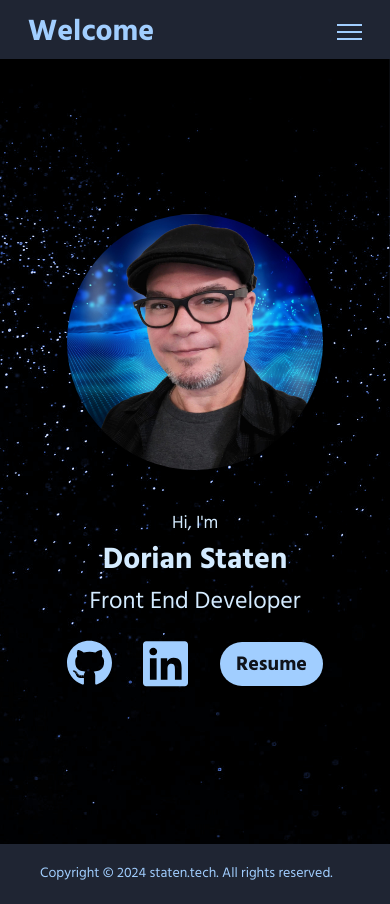
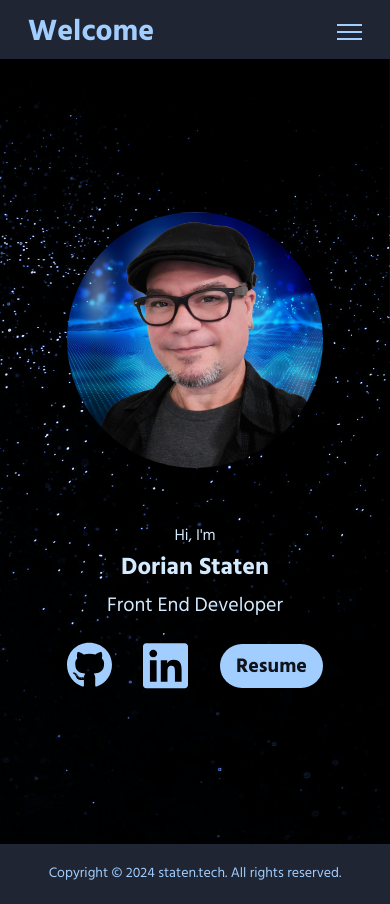
Before and after one commit to dastaten/staten-tech, a React (Vite) app: page / in a window 390 px wide. Built offline with nearby package versions, Linux system fonts and the light colour scheme.

Commit message:
Homepage now responsive

```diff
--- a/src/components/Footer.jsx
+++ b/src/components/Footer.jsx
@@ -1,6 +1,6 @@
 export default function Footer() {
   return (
-    <footer className='px-10 py-5 text-sm lg:text-base text-alt bg-[#1f2533]'>
+    <footer className='text-center px-10 py-5 text-sm lg:text-base text-alt bg-[#1f2533]'>
       Copyright &copy; {new Date().getFullYear()} staten.tech. All rights reserved.
     </footer>
   );
--- a/src/components/Section.jsx
+++ b/src/components/Section.jsx
@@ -1,6 +1,6 @@
 export default function Section({ children }) {
   return (
-    <section className='bg-background bg-cover bg-center px-10 text-base md:text-lg lg:text-xl text-default flex flex-col items-center justify-center w-full min-h-[93vh] md:h-[92vh] lg:h-[91vh]'>
+    <section className='bg-background bg-cover bg-center px-10 text-base md:text-lg lg:text-xl text-default flex w-full min-h-[93vh] md:h-[92vh] lg:h-[91vh]'>
       {children}
     </section>
   );
--- a/src/components/navigation/CreateNavLink.jsx
+++ b/src/components/navigation/CreateNavLink.jsx
@@ -15,7 +15,7 @@ export default function CreateNavLink({
     document.title = `${pageTitle} | Dorian Staten's Front End Developer Portfolio`;
   }, [pageTitle]);
 
-  if (type === 'hamburger') {
+  if (type === 'mobile') {
     return (
       <NavLink
         className='p-2 rounded-md text-alt'
--- a/src/components/navigation/MobileNav.jsx
+++ b/src/components/navigation/MobileNav.jsx
@@ -14,7 +14,7 @@ export default function MobileNav({ menuActive, menuRef, pageTitle, setPageTitle
             pageTitle={pageTitle}
             setPageTitle={setPageTitle}
             handleToggleMenu={handleToggleMenu}
-            type='hamburger'>
+            type='mobile'>
             Home
           </CreateNavLink>
         </li>
@@ -25,7 +25,7 @@ export default function MobileNav({ menuActive, menuRef, pageTitle, setPageTitle
             pageTitle={pageTitle}
             setPageTitle={setPageTitle}
             handleToggleMenu={handleToggleMenu}
-            type='hamburger'>
+            type='mobile'>
             About
           </CreateNavLink>
         </li>
@@ -36,7 +36,7 @@ export default function MobileNav({ menuActive, menuRef, pageTitle, setPageTitle
             pageTitle={pageTitle}
             setPageTitle={setPageTitle}
             handleToggleMenu={handleToggleMenu}
-            type='hamburger'>
+            type='mobile'>
             Skills
           </CreateNavLink>
         </li>
@@ -47,7 +47,7 @@ export default function MobileNav({ menuActive, menuRef, pageTitle, setPageTitle
             pageTitle={pageTitle}
             setPageTitle={setPageTitle}
             handleToggleMenu={handleToggleMenu}
-            type='hamburger'>
+            type='mobile'>
             Projects
           </CreateNavLink>
         </li>
@@ -58,7 +58,7 @@ export default function MobileNav({ menuActive, menuRef, pageTitle, setPageTitle
             pageTitle={pageTitle}
             setPageTitle={setPageTitle}
             handleToggleMenu={handleToggleMenu}
-            type='hamburger'>
+            type='mobile'>
             Contact
           </CreateNavLink>
         </li>
--- a/src/index.css
+++ b/src/index.css
@@ -3,11 +3,3 @@
 @tailwind base;
 @tailwind components;
 @tailwind utilities;
-
-.font-hind {
-  font-family: 'Hind', sans-serif;
-}
-
-body {
-  @apply font-hind;
-}
--- a/src/pages/Home.jsx
+++ b/src/pages/Home.jsx
@@ -8,11 +8,12 @@ import ProfilePic from '../assets/profile.jpg';
 export default function Home() {
   return (
     <Section>
-      <div><img src={ProfilePic} alt={`Dorian Staten's profile picture`} className='w-64 mx-auto my-0 rounded-full' /></div>
+      <div className='flex flex-col items-center justify-center w-full md:flex-row gap-14'>
+        <div><img src={ProfilePic} alt={`Dorian Staten's profile picture`} className='w-64 mx-auto my-0 rounded-full lg:w-80' /></div>
         <div>
-        <p className='pt-10 text-lg text-center'>{`Hi, I'm`}</p>
-        <p className='pt-1 text-3xl font-bold text-center'>Dorian Staten</p>
-        <h2 className='pt-2 pb-5 text-2xl text-center'>Front End Developer</h2>
+          <p className='text-base text-center md:text-lg'>{`Hi, I'm`}</p>
+          <p className='pt-1 text-2xl font-bold text-center md:text-3xl'>Dorian Staten</p>
+          <h2 className='pt-2 pb-5 text-xl text-center md:text-2xl'>Front End Developer</h2>
           <div className='flex items-center justify-between w-64'>
 
             <span>
@@ -42,6 +43,7 @@ export default function Home() {
 
           </div>
         </div>
+      </div>
     </Section>
   );
 }
--- a/tailwind.config.js
+++ b/tailwind.config.js
@@ -4,13 +4,20 @@ import defaultTheme from 'tailwindcss/defaultTheme';
 export default {
   content: ['./index.html', './src/**/*.{js,ts,jsx,tsx}'],
   theme: {
+    screens: {
+      sm: '665px',
+      md: '768px',
+      lg: '1024px',
+      xl: '1280px',
+      '2xl': '1440px',
+    },
+    fontFamily: {
+      sans: ['Hind', ...defaultTheme.fontFamily.sans],
+    },
     extend: {
       textColor: {
         default: '#d4ebff',
         alt: '#a1ceff',
-      },
-      fontFamily: {
-        hind: ['Hind', ...defaultTheme.fontFamily.sans],
       },
       backgroundImage: {
         background: "url('./src/assets/bg.jpg')",
```
Lines whose indentation alone changed are shown as unchanged.
